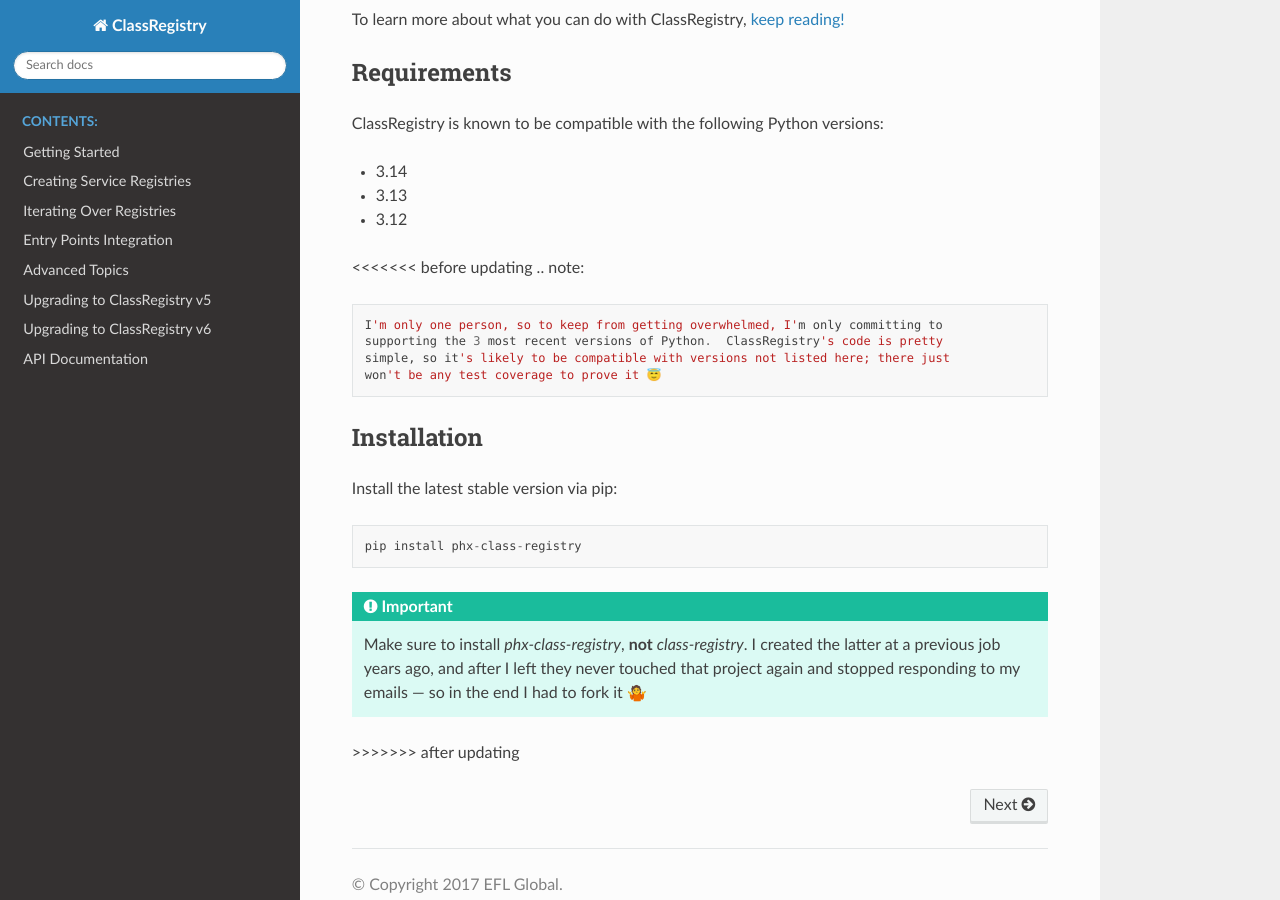
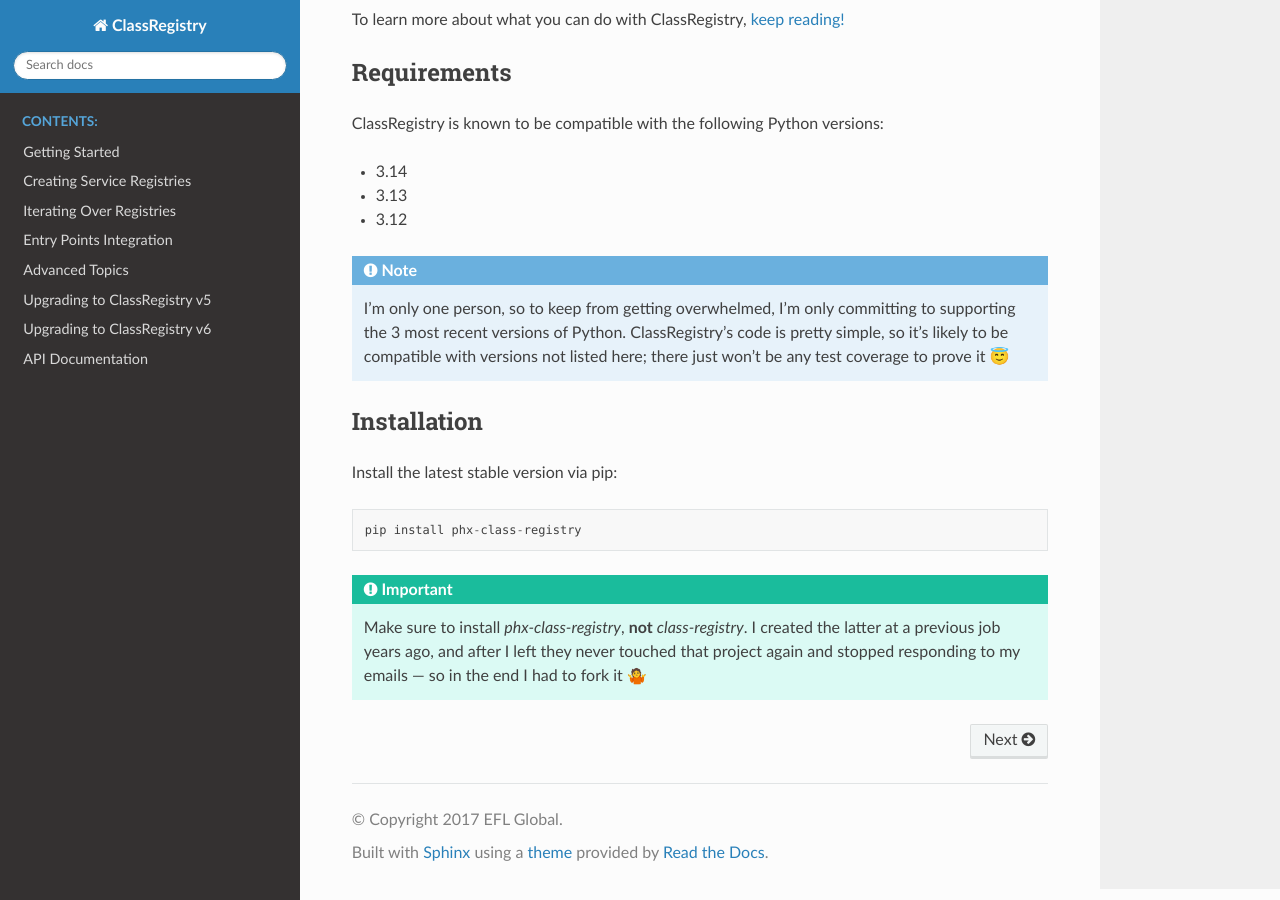
Before and after one commit to todofixthis/class-registry, a Sphinx documentation site: the page built from docs/index.rst, in a window 1280 px wide and 900 px high, scrolled down 2196 px. Built offline with Sphinx 7.4.7 and the Read the Docs theme 3.1.0, drawn with Linux system fonts in a browser that asks for light colours; part of the change alters nothing that is shown.

Commit message:
Resolve copier conflict left in the docs index 🧹
- Remove the conflict markers that copier update committed, keeping the project's own Python-support note, as the 1.4.0 release notes advise; the stray "=======" line failed the strict docs build

Co-Authored-By: Claude Opus 5.5 <noreply@anthropic.com>
Claude-Session: https://claude.ai/code/session_01Wp3SdtD4VQgxQAxtsDqgo6

```diff
--- a/docs/index.rst
+++ b/docs/index.rst
@@ -110,7 +110,6 @@ ClassRegistry is known to be compatible with the following Python versions:
 - 3.13
 - 3.12
 
-<<<<<<< before updating
 .. note::
 
    I'm only one person, so to keep from getting overwhelmed, I'm only committing to
@@ -129,7 +128,3 @@ Install the latest stable version via pip::
    Make sure to install `phx-class-registry`, **not** `class-registry`.  I created the
    latter at a previous job years ago, and after I left they never touched that project
    again and stopped responding to my emails — so in the end I had to fork it 🤷
-=======
-I'm only one person, so to keep from getting overwhelmed, I'm only committing to
-supporting the 3 most recent versions of Python.
->>>>>>> after updating
```
